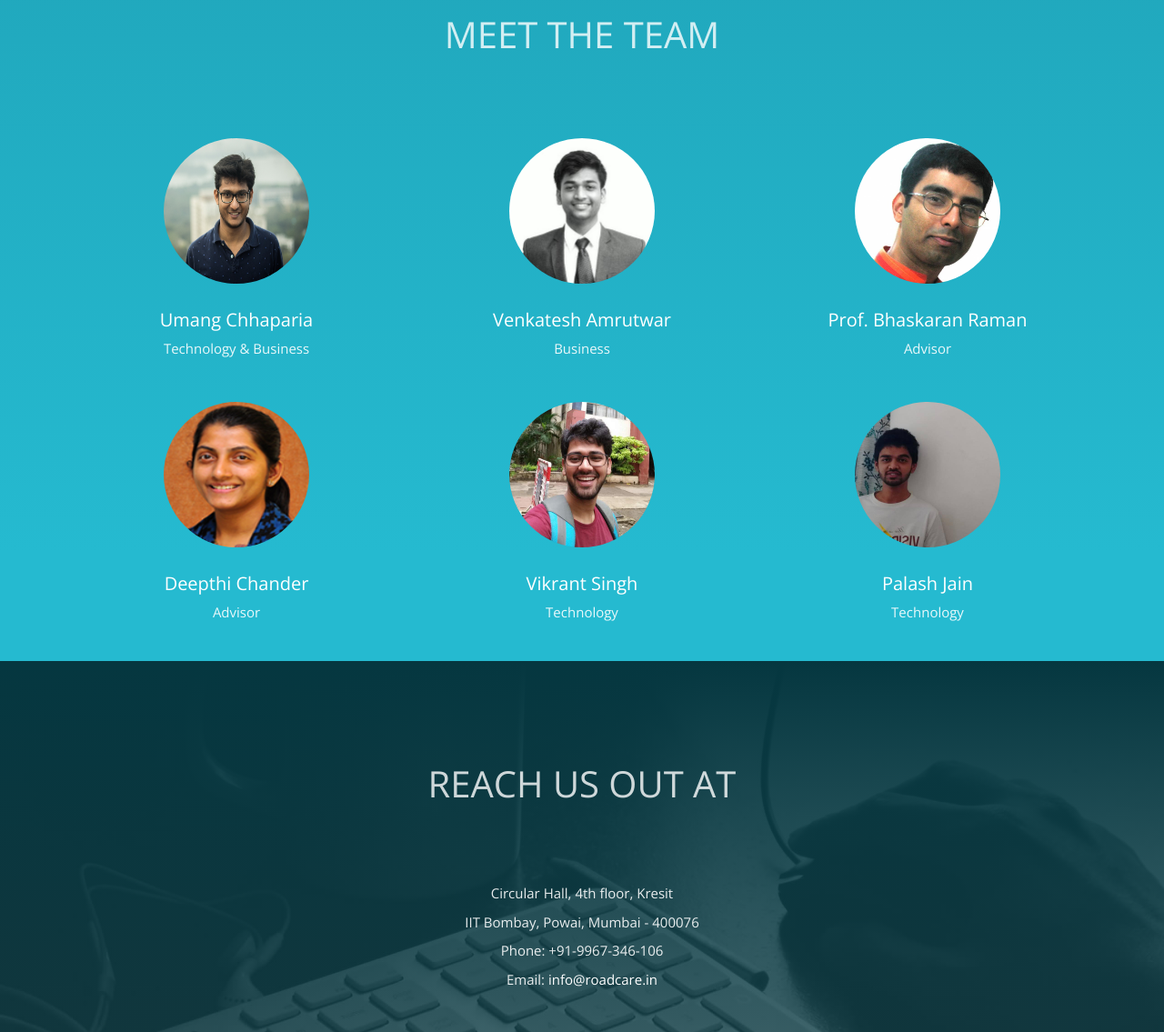
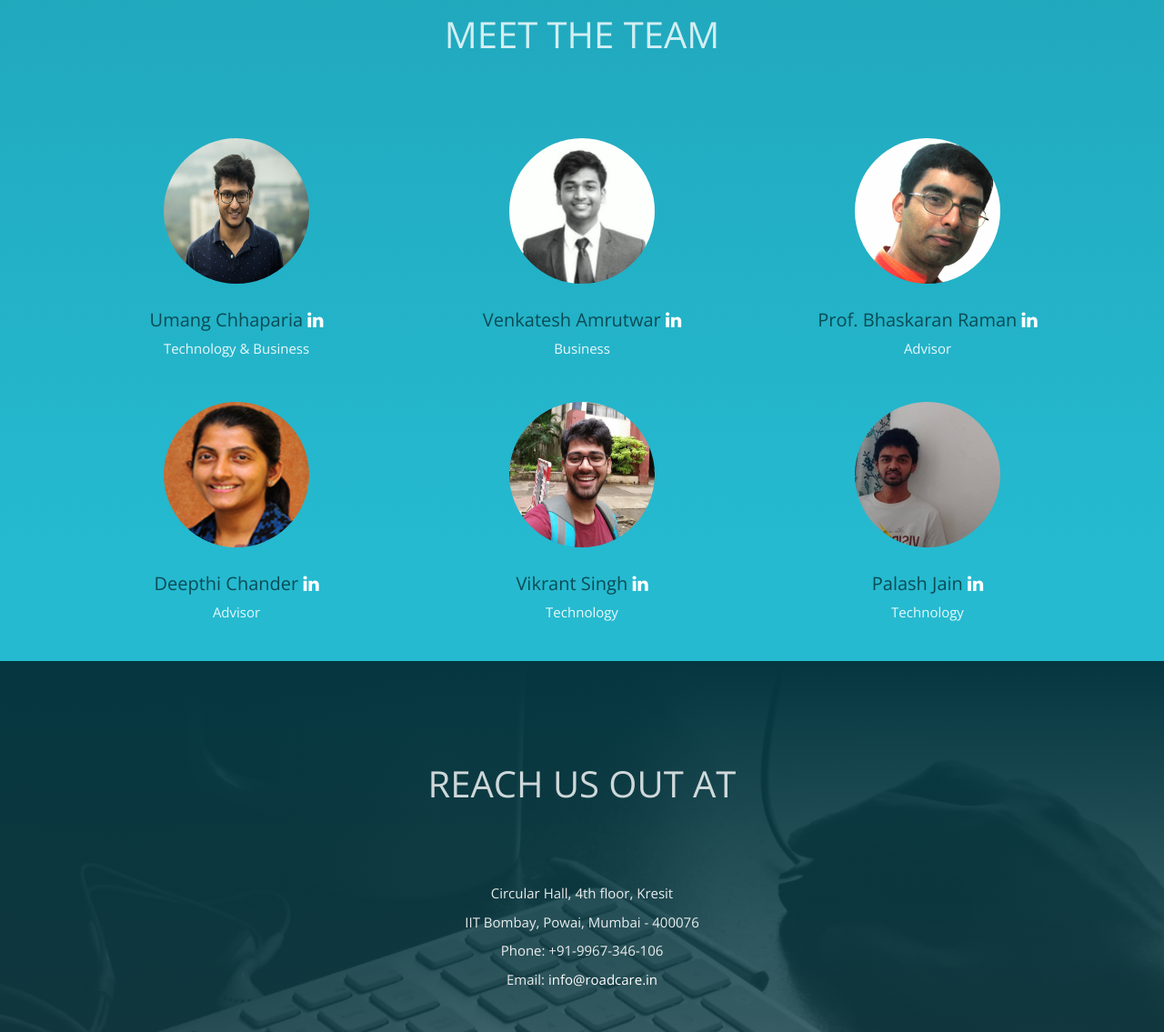
Before and after one commit to umang147/roadcare-web, a plain HTML site: page index.html in a window 1280 px wide. Shown: the part 842-1977 px from the top of the page at 91% size. Drawn offline with nearby package versions, Linux system fonts and the light colour scheme.

Commit message:
Add files via upload

```diff
--- a/index.html
+++ b/index.html
@@ -44,12 +44,12 @@
     <!-- Collect the nav links, forms, and other content for toggling -->
     <div class="collapse navbar-collapse" id="bs-example-navbar-collapse-1">
       <ul class="nav navbar-nav navbar-right">
-        <!-- <li><a href="#page-top" class="page-scroll">Home</a></li> -->
+        <li><a href="#page-top" class="page-scroll">Home</a></li>
         <!-- <li><a href="#services" class="page-scroll">Features</a></li> -->
         <!-- <li><a href="#about" class="page-scroll">About</a></li> -->
         <!-- <li><a href="#portfolio" class="page-scroll">Portfolio</a></li> -->
-        <!-- <li><a href="#team" class="page-scroll">Team</a></li> -->
-        <!-- <li><a href="#contact" class="page-scroll">Contact</a></li> -->
+        <li><a href="#team" class="page-scroll">Team</a></li>
+        <li><a href="#contact" class="page-scroll">Contact</a></li>
       </ul>
     </div>
     <!-- /.navbar-collapse -->
@@ -229,7 +229,7 @@
       <div class="col-md-4 col-sm-6 team">
         <div class="thumbnail"> <img src="img/team/01.jpg" alt="..." class="img-circle team-img">
           <div class="caption">
-            <h3><a href="https://www.linkedin.com/in/umangc/" rel="nofollow" target="_blank">Umang Chhaparia</a></h3>
+            <h3>Umang Chhaparia <a href="https://www.linkedin.com/in/umangc/" rel="nofollow" target="_blank"><i class="fa fa-linkedin"></i></a></h3>
             <p>Technology & Business</p>
           </div>
         </div>
@@ -237,7 +237,7 @@
       <div class="col-md-4 col-sm-6 team">
         <div class="thumbnail"> <img src="img/team/03.jpg" alt="..." class="img-circle team-img">
           <div class="caption">
-            <h3><a href="https://www.linkedin.com/in/venkateshamrutwar/" rel="nofollow" target="_blank">Venkatesh Amrutwar</a></h3>
+            <h3>Venkatesh Amrutwar <a href="https://www.linkedin.com/in/venkateshamrutwar/" rel="nofollow" target="_blank"><i class="fa fa-linkedin"></i></a></h3>
             <p>Business</p>
           </div>
         </div>
@@ -245,7 +245,7 @@
       <div class="col-md-4 col-sm-6 team">
         <div class="thumbnail"> <img src="img/team/02.jpg" alt="..." class="img-circle team-img">
           <div class="caption">
-           <h3><a href="https://www.cse.iitb.ac.in/~br/webpage/" rel="nofollow" target="_blank">Prof. Bhaskaran Raman</a></h3>
+           <h3>Prof. Bhaskaran Raman <a href="https://www.linkedin.com/in/bhaskaran-raman-a091b6120/" rel="nofollow" target="_blank"><i class="fa fa-linkedin"></i></a></h3>
            <p>Advisor</p>
           </div>
         </div>
@@ -255,7 +255,7 @@
       <div class="col-md-4 col-sm-6 team">
         <div class="thumbnail"> <img src="img/team/04.jpg" alt="..." class="img-circle team-img">
           <div class="caption">
-            <h3><a href="https://www.linkedin.com/in/deepthi-chander-26a19516/" rel="nofollow" target="_blank">Deepthi Chander</a></h3>
+            <h3>Deepthi Chander <a href="https://www.linkedin.com/in/deepthi-chander-26a19516/" rel="nofollow" target="_blank"><i class="fa fa-linkedin"></i></a></h3>
             <p>Advisor</p>
           </div>
         </div>
@@ -263,7 +263,7 @@
       <div class="col-md-4 col-sm-6 team">
         <div class="thumbnail"> <img src="img/team/05.jpg" alt="..." class="img-circle team-img">
           <div class="caption">
-            <h3><a href="https://www.linkedin.com/in/vikrant04/" rel="nofollow" target="_blank">Vikrant Singh</a></h3>
+            <h3>Vikrant Singh <a href="https://www.linkedin.com/in/vikrant04/" rel="nofollow" target="_blank"><i class="fa fa-linkedin"></i></a></h3>
             <p>Technology</p>
           </div>
         </div>
@@ -271,7 +271,7 @@
       <div class="col-md-4 col-sm-6 team">
         <div class="thumbnail"> <img src="img/team/06.jpg" alt="..." class="img-circle team-img">
           <div class="caption">
-            <h3><a href="https://www.linkedin.com/in/palash-jain-43266830/" rel="nofollow" target="_blank">Palash Jain</a></h3>
+            <h3>Palash Jain <a href="https://www.linkedin.com/in/palash-jain-43266830/" rel="nofollow" target="_blank"><i class="fa fa-linkedin"></i></a></h3>
             <p>Technology</p>
           </div>
         </div>
```
